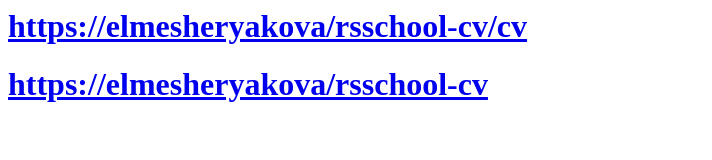
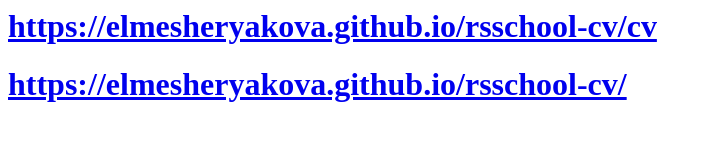
Before and after one commit to elmesheryakova/rsschool-cv, a plain HTML site: page README.html in a window 1280 px wide. Shown: the whole page, without its empty margins (0-712 px from the left). Drawn offline with Linux system fonts and the light colour scheme.

Commit message:
fix: address

```diff
--- a/README.html
+++ b/README.html
@@ -4,8 +4,8 @@
         <title>README.md</title>
       </head>
       <body>
-        <h1 id="https-elmesheryakova-rsschool-cv-cv"><a href="https://elmesheryakova/rsschool-cv/cv">https://elmesheryakova/rsschool-cv/cv</a></h1>
-<h1 id="https-elmesheryakova-rsschool-cv"><a href="https://elmesheryakova/rsschool-cv">https://elmesheryakova/rsschool-cv</a></h1>
+        <h1 id="https-elmesheryakova-github-io-rsschool-cv-cv"><a href="https://elmesheryakova.github.io/rsschool-cv/cv">https://elmesheryakova.github.io/rsschool-cv/cv</a></h1>
+<h1 id="https-elmesheryakova-github-io-rsschool-cv-"><a href="https://elmesheryakova.github.io/rsschool-cv/">https://elmesheryakova.github.io/rsschool-cv/</a></h1>
 
       </body>
     </html>
```
Also changed, not shown: 1 other file.
